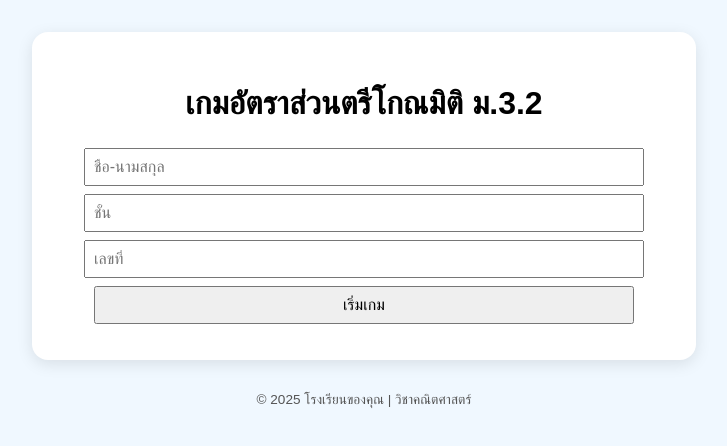
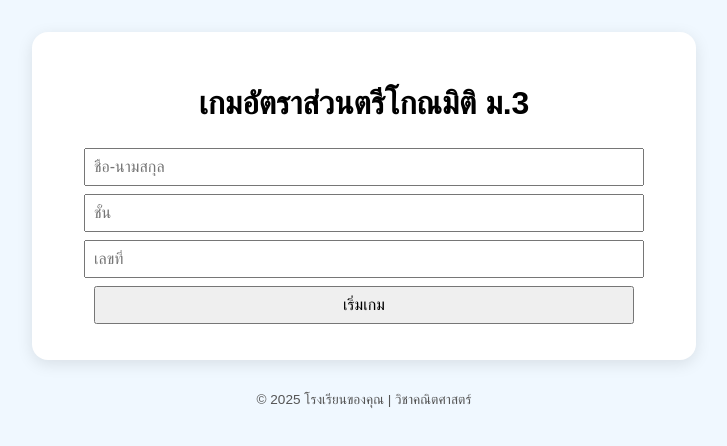
Before and after one commit to khaneung/trig-game-m3, a plain HTML site: page index.html in a window 1280 px wide. Shown: the whole page, without its empty margins (276-1003 px from the left). Drawn offline with Linux system fonts and the light colour scheme.

Commit message:
Update index.html

```diff
--- a/index.html
+++ b/index.html
@@ -39,7 +39,7 @@
 </head>
 <body>
   <div class="container" id="gameContainer">
-    <h1>เกมอัตราส่วนตรีโกณมิติ ม.3.2</h1>
+    <h1>เกมอัตราส่วนตรีโกณมิติ ม.3</h1>
     <div id="playerForm">
       <input type="text" id="fullname" placeholder="ชื่อ-นามสกุล" required /><br/>
       <input type="text" id="class" placeholder="ชั้น" required /><br/>
```
